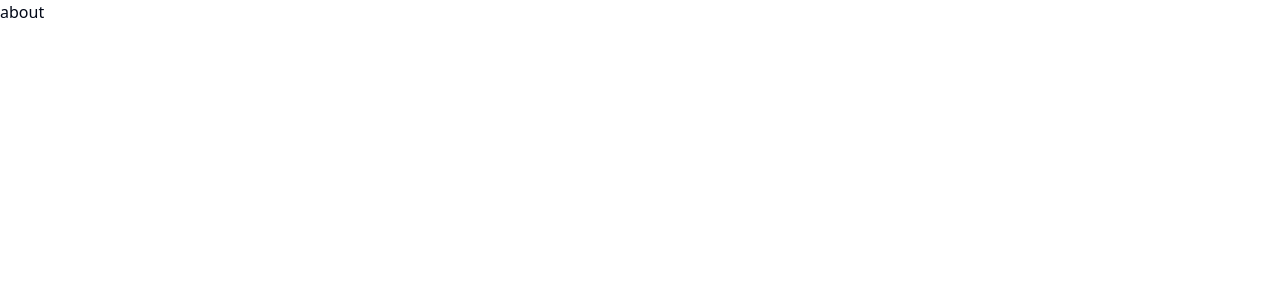
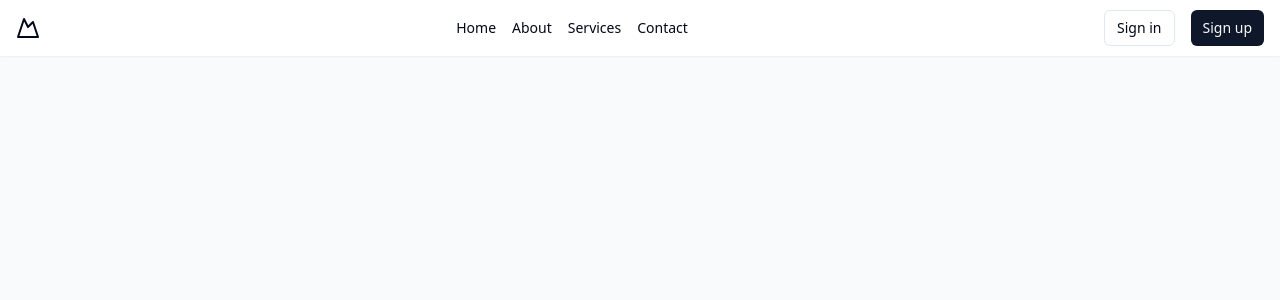
Before and after one commit to jibon-roy/update-skills, a Next.js app: page /dashboard in a window 1280 px wide. Shown: the top 300 px of the page. Built offline with nearby package versions, Linux system fonts and the light colour scheme.

Commit message:
navigation add to dashboard page

```diff
--- a/src/app/(DashboardLayout)/layout.tsx
+++ b/src/app/(DashboardLayout)/layout.tsx
@@ -1,5 +1,6 @@
 import type { Metadata } from "next";
 import "../globals.css";
+import { Navigation } from "@/components/component/navigation";
 
 
 export const metadata: Metadata = {
@@ -14,7 +15,10 @@ export default function RootLayout({
 }>) {
     return (
         <html lang="en">
-            <body>{children}</body>
+            <body className="bg-primary-foreground">
+                <Navigation />
+                {children}
+            </body>
         </html>
     );
 }
```
